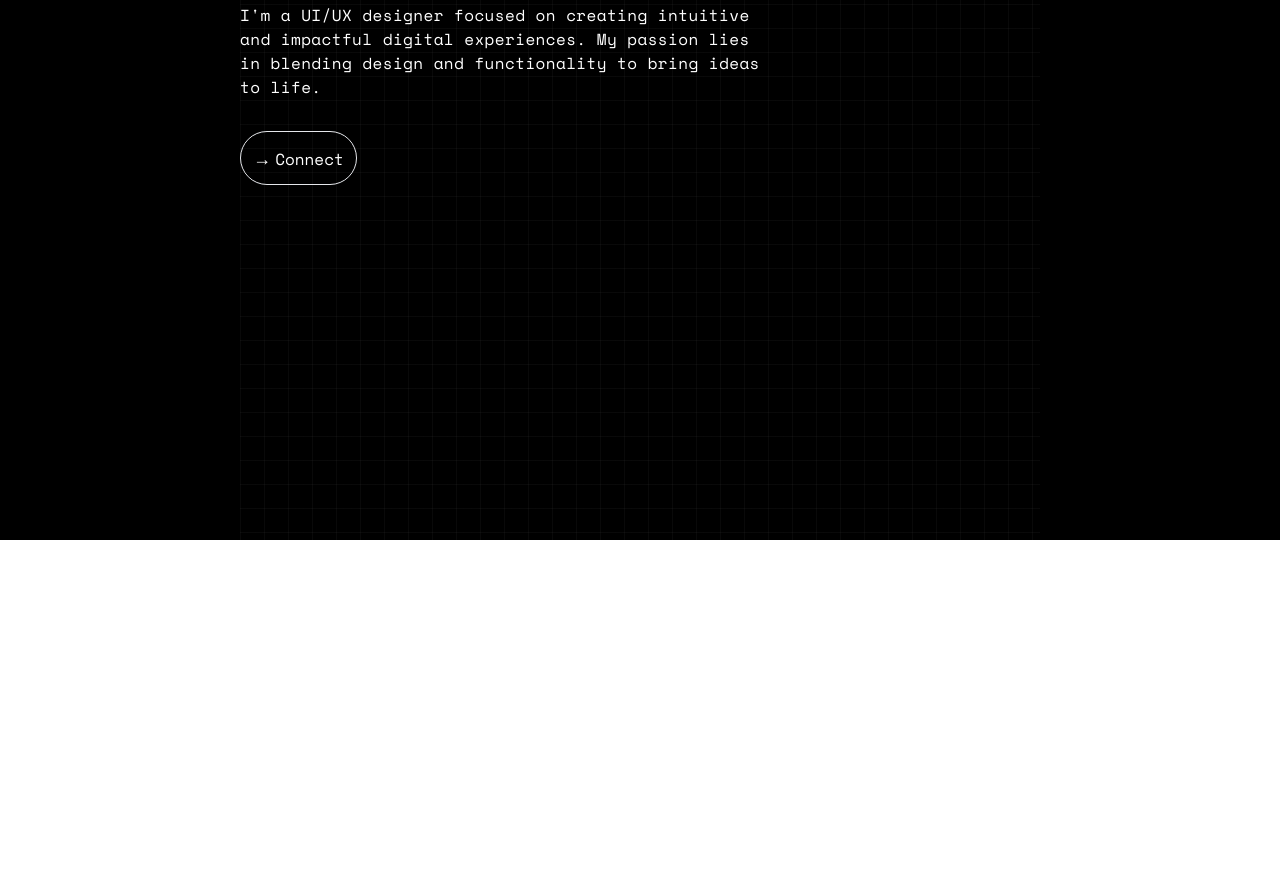
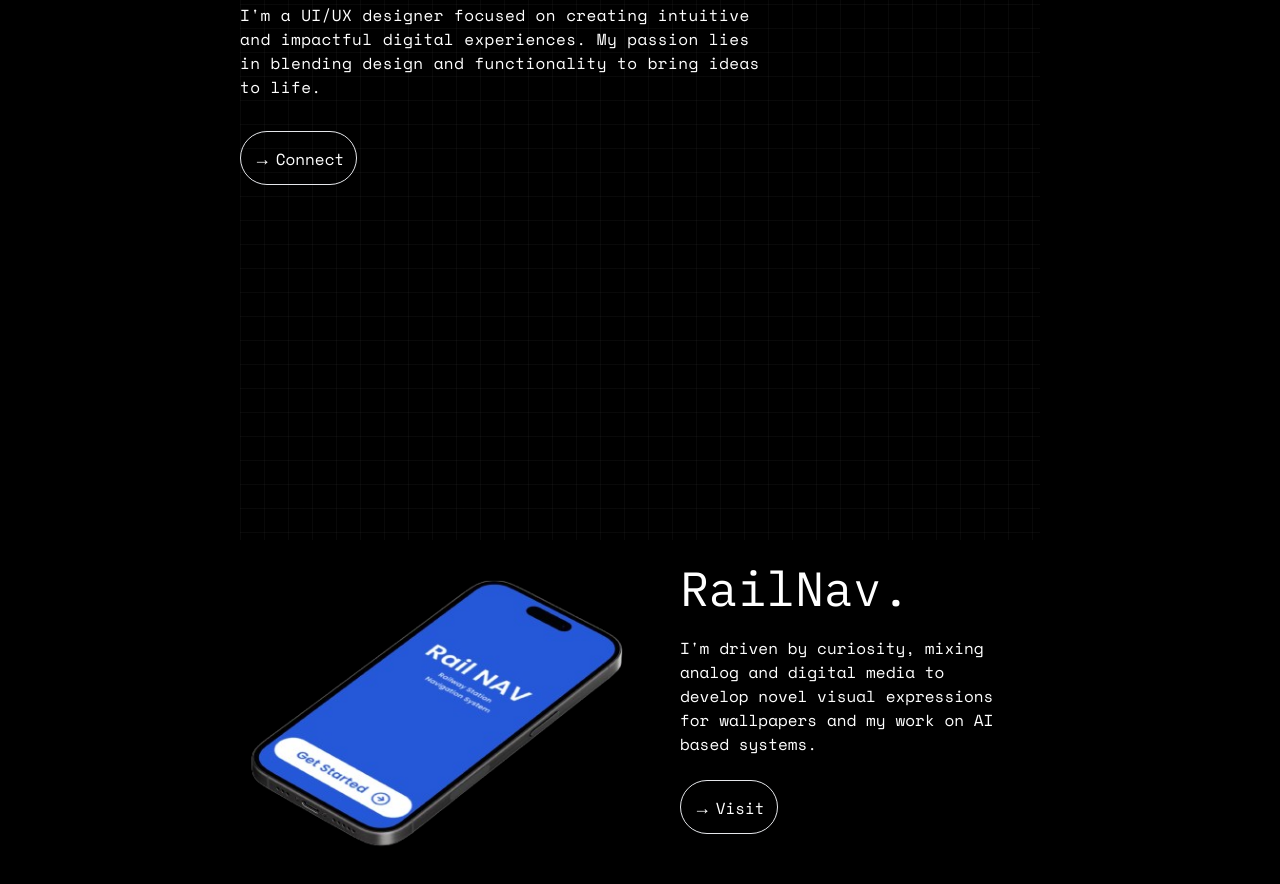
Before and after one commit to VHarsha8/UX-Portfolio, a React (Vite) app: page / in a window 1280 px wide. Shown: the part 260-1144 px from the top of the page. Before the commit the page ends 800 px from the top, so only its background shows below. Built offline with nearby package versions, Linux system fonts and the light colour scheme.

Commit message:
Portfolio redesign

```diff
--- a/src/App.jsx
+++ b/src/App.jsx
@@ -1,15 +1,22 @@
 import React from 'react';
 import Home from './pages/Home';
 import CustomCursor from './components/CustomCursor.jsx';
+import ButtonComponent from './components/ButtonComponent';
+import Projects from './pages/Projects.jsx';
 
 function App() {
   return (
     <div>
+
+      <div>
+
+      </div>
       {/* <Header /> */}
 
       <Home />
       <CustomCursor />
       {/* Add other components like Home, About, Portfolio here */}
+      <Projects />
     </div>
   );
 }
--- /dev/null
+++ b/src/components/ButtonComponent.jsx
@@ -0,0 +1,13 @@
+// ButtonComponent.jsx
+const ButtonComponent = ({ text, link }) => {
+    return (
+      <div className="z-50 flex gap-1">
+        <a href={link} target="_blank" rel="noopener noreferrer" className="gap-1 p-3 text-center border rounded-full">
+          <span className="text-lg text-white">&#8594; </span>
+          <span className="text-white font-space-mono" >{text}</span>
+        </a>
+      </div>
+    );
+  };
+
+  export default ButtonComponent;
--- a/src/index.css
+++ b/src/index.css
@@ -6,6 +6,7 @@
 /* Hide default cursor */
 body {
   cursor: none;
+  background-color:black;
 }
 
 
--- a/src/pages/Home.jsx
+++ b/src/pages/Home.jsx
@@ -1,15 +1,16 @@
 // src/pages/Home.jsx
 import React from 'react';
 import MyImage from '../assets/animoji.jpg';
+import ButtonComponent from '../components/ButtonComponent';
 
 
 const Home = () => {
   return (
-    <section className= "relative flex items-center justify-center h-screen overflow-hidden bg-black">
+    <section className= "relative flex items-center justify-center overflow-hidden bg-black md:h-screen">
 
                 <div className='hidden md:absolute  h-[720px] top-0 -right-[520px]  w-[550px] blur-3xl rounded-full opacity-70 bg-violet-700'></div>
                 <div className='hidden md:absolute h-[400px]  -top-[280px] -right-[100px]  w-[350px] blur-xl rounded-full opacity-65  bg-pink-700'></div>
-                <div className='flex relative   justify-start  w-full md:w-[800px] mx-auto  h-screen md:px-0 px-4 py-16  flex-col gap-8'>
+                <div className='flex relative   justify-start  w-full md:w-[800px] mx-auto h-fit md:h-screen md:px-0 px-4 py-16  flex-col gap-8'>
                 <div class="block  absolute inset-0 h-full w-full bg-transparent bg-[linear-gradient(to_right,#80808012_1px,transparent_1px),linear-gradient(to_bottom,#80808012_1px,transparent_1px)] bg-[size:24px_24px]"></div>                    <div className='flex flex-col gap-2'>
                          <div className='z-50 flex' >
                             <img src={MyImage} alt="pr" className='w-10 rounded-full' />
@@ -32,9 +33,8 @@ const Home = () => {
                     </div>
 
 
-                    <div className='z-50 flex gap-1'>
-                       <a href='mailto:harshavengala9@gmail.com' target='_blank' className='p-3 text-center border rounded-full '><span className='text-lg text-white'>&#8594;</span> <span className='text-white font-space-mono'>Connect</span></a>
-                    </div>
+                    <ButtonComponent text="Connect" link="mailto:harshavengala9@gmail.com" />
+
 
 
 
--- /dev/null
+++ b/src/pages/Projects.jsx
@@ -0,0 +1,21 @@
+import RailNav from '../assets/railnavmockup.png';
+import ButtonComponent from '../components/ButtonComponent';
+
+const Projects = () =>{
+    return(
+        <div className='md:w-[800px] bg-black mx-auto md:flex-row flex flex-col gap-4 '>
+            <img src= {RailNav} alt="mr" className=' w-fit md:w-1/2'/>
+            <div className='flex flex-col flex-wrap gap-6 p-6'>
+                     <h1 className='text-5xl text-white font-ibm-plex-mono '>RailNav.</h1>
+                     <p className='text-white text-wrap font-space-mono'>I'm driven by curiosity, mixing analog and digital media to develop novel visual expressions for wallpapers and my work on AI based systems.</p>
+                     <ButtonComponent text="Visit" link="https://www.figma.com/proto/fwXxkHlf41V4Yer2amnh8O/Rael?node-id=37-208&node-type=canvas&t=DkkqgXmDfVFIQJ2w-0&scaling=scale-down&content-scaling=fixed&page-id=0%3A1" />
+
+            </div>
+
+
+        </div>
+    );
+
+};
+
+export default Projects;
```
Also changed, not shown: src/assets/railnavmockup.png (added).
